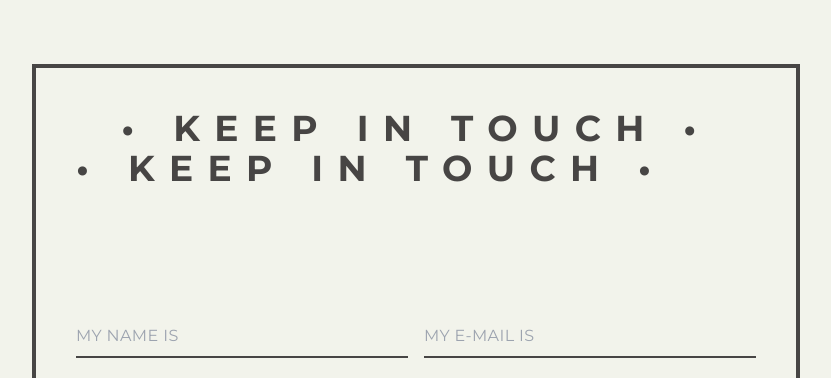
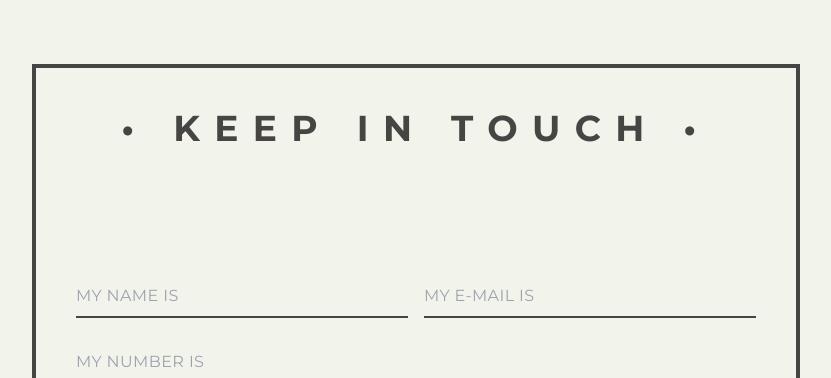
Before and after one commit to miftahstack/Form_, a website: page index.html in a window 1280 px wide. Shown: the top 378 px of the page, without its empty margins (224-1055 px from the left). Drawn offline with nearby package versions, Linux system fonts and the light colour scheme.

```diff
--- a/index.html
+++ b/index.html
@@ -27,9 +27,6 @@
         <h1 class="text-center text-2xl sm:text-3xl md:text-4xl font-bold uppercase tracking-[0.4em]">
             &bull; Keep in Touch &bull;
         </h1>
-        <h1 class="text-2xl sm:text-3xl md:text-4xl font-bold uppercase tracking-[0.4em] mb-4">
-    &bull; Keep in Touch &bull;
-  </h1>
 
 
         <div class="icon_wrapper flex justify-center my-10">
```
